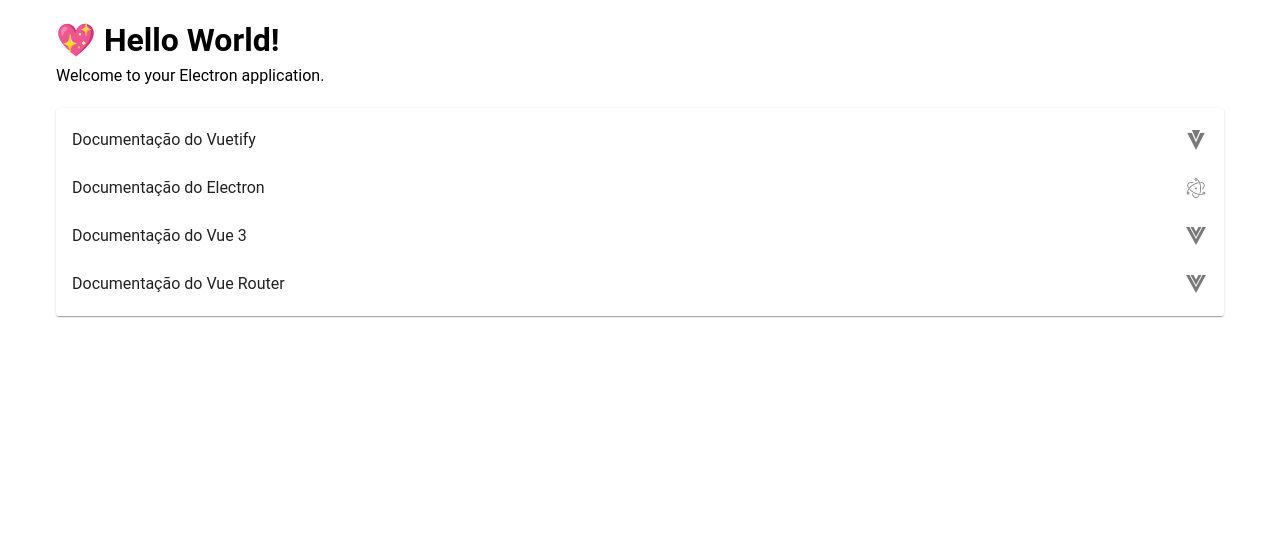
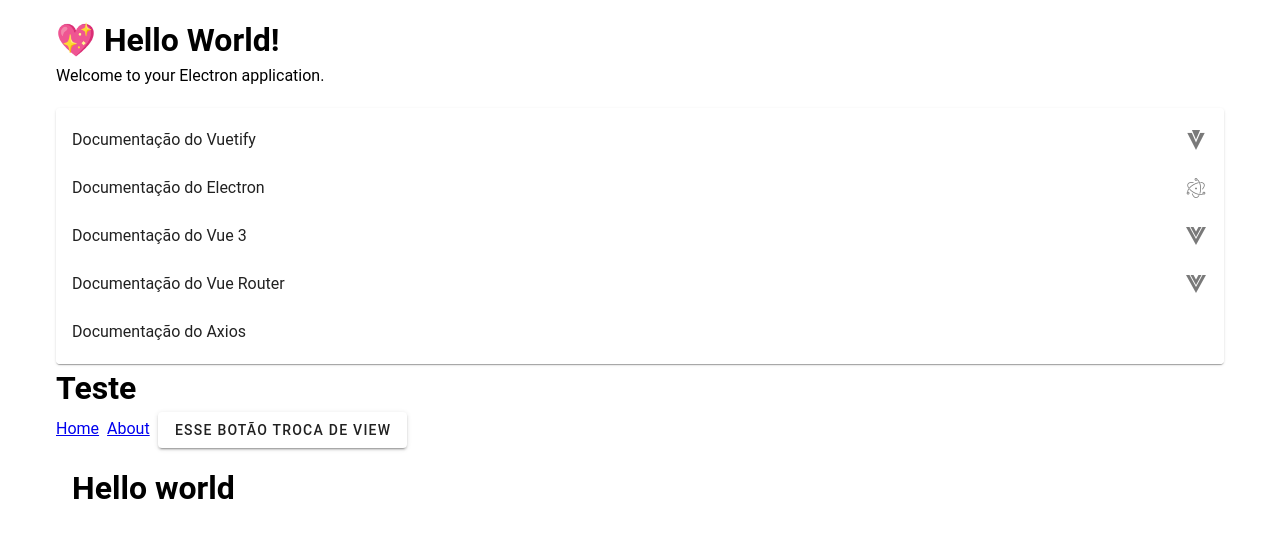
Before and after one commit to Kishi011/Abex-SoPraPet-desktop, a Vue app: page / in a window 1280 px wide. Shown: the top 538 px of the page. Built offline with nearby package versions, Linux system fonts and the light colour scheme.

Commit message:
adicionando o resto dos plugins

```diff
--- a/package.json
+++ b/package.json
@@ -35,8 +35,10 @@
   "license": "MIT",
   "dependencies": {
     "@mdi/font": "^7.4.47",
+    "axios": "^1.7.7",
     "electron-squirrel-startup": "^1.0.1",
     "teste-electron-vue": "file:",
-    "vue": "^3.5.2"
+    "vue": "^3.5.2",
+    "vue-router": "^4.4.3"
   }
 }
--- a/src/App.vue
+++ b/src/App.vue
@@ -29,13 +29,33 @@
         >
           Documentação do Vue Router
         </v-list-item>
+        <v-list-item
+          href="https://axios-http.com/ptbr/docs/intro"
+        >
+          Documentação do Axios
+        </v-list-item>
       </v-list>
     </v-card>
 
+    <main>
+      <h1>Teste</h1>
+      <RouterLink class="mr-2" to="/">Home</RouterLink>
+      <RouterLink class="mr-2" to="/about">About</RouterLink>
+      <v-btn @click="trocaTela">Esse botão troca de View</v-btn>
+      <RouterView />
+    </main>
 
   </v-container>
 </template>
 
 <script>
   console.log('This message is being logged by "App.vue", included via vite');
+
+  export default {
+    methods: {
+      trocaTela() {
+        this.$router.push('/button');
+      },
+    },
+  }
 </script>
--- /dev/null
+++ b/src/pages/AboutView.vue
@@ -0,0 +1,5 @@
+<template>
+  <v-container>
+    <h1>Page About</h1>
+  </v-container>
+</template>
--- /dev/null
+++ b/src/pages/ButtonView.vue
@@ -0,0 +1,5 @@
+<template>
+  <v-container>
+    <h1>Você clicou no butão, ebaaaa</h1>
+  </v-container>
+</template>
--- /dev/null
+++ b/src/pages/HomeView.vue
@@ -0,0 +1,5 @@
+<template>
+  <v-container>
+    <h1>Hello world</h1>
+  </v-container>
+</template>
--- a/src/preload.js
+++ b/src/preload.js
@@ -1,2 +1,4 @@
 // See the Electron documentation for details on how to use preload scripts:
 // https://www.electronjs.org/docs/latest/tutorial/process-model#preload-scripts
+
+// SÓ VAMOS USAR O PRELOAD SCRIPT QUANDO FOR NECESSÁRIO MEXER COM VARIÁVEIS GLOBAIS
--- a/src/renderer.js
+++ b/src/renderer.js
@@ -35,6 +35,9 @@
 import * as directives from 'vuetify/directives'; // importa todas as diretivas
 import { aliases, mdi } from 'vuetify/iconsets/mdi';
 
+
+import router from './router';
+
 // criando uma instância do vuetify eu acho
 const vuetify = createVuetify({
   components,
@@ -48,4 +51,7 @@
   },
 });
 
-createApp(App).use(vuetify).mount('#app');
+createApp(App)
+  .use(vuetify)
+  .use(router)
+  .mount('#app');
--- /dev/null
+++ b/src/router.js
@@ -0,0 +1,18 @@
+import { createMemoryHistory, createRouter } from 'vue-router'
+
+import HomeView from './pages/HomeView.vue';
+import AboutView from './pages/AboutView.vue';
+import ButtonView from './pages/ButtonView.vue';
+
+const routes = [
+  { path: '/', component: HomeView },
+  { path: '/about', component: AboutView },
+  { path: '/button', component: ButtonView },
+]
+
+const router = createRouter({
+  history: createMemoryHistory(),
+  routes,
+})
+
+export default router
```
Also changed, not shown: src/plugins/axios.js (added, +8 -0 lines), 1 other file (tests, documents, lock files or other folders).
